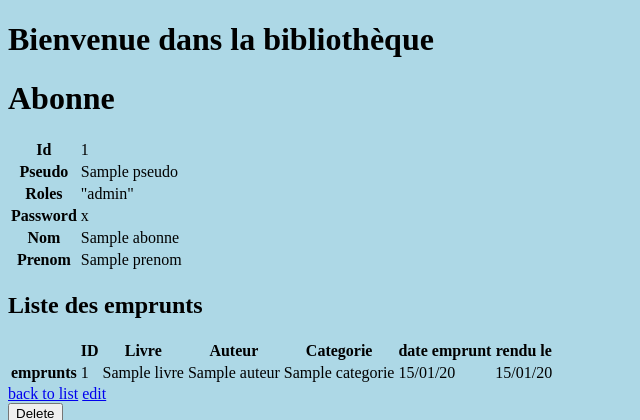
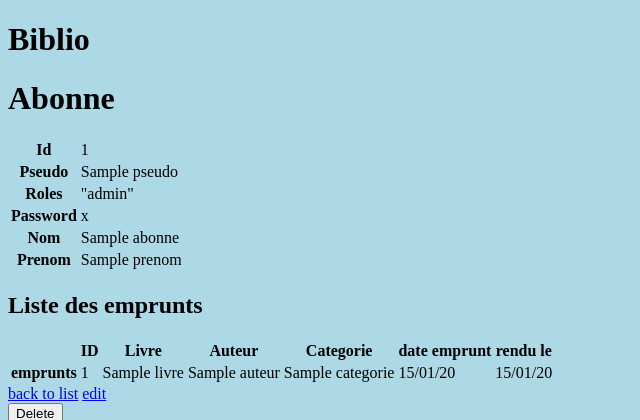
Before and after one commit to GuiguiBiju/Projetsf5, a Symfony app: template templates/abonne/show.html.twig in a window 1280 px wide. Shown: the part 115-535 px from the top of the page, without its empty margins (0-640 px from the left). Run offline with Twig, Linux system fonts and the light colour scheme; the template is opened without the code that fills it: most values are stand-ins (such as "Sample title", 1, 10 or a date in 2020); style sheets or scripts are compiled from the project's sources; some libraries are stand-ins or nearby versions.

Commit message:
block h1 modifié

```diff
--- a/templates/base.html.twig
+++ b/templates/base.html.twig
@@ -24,7 +24,7 @@
             {% endfor %}
         {% endfor %}
 
-            <h1>Bienvenue dans la bibliothèque</h1>
+            <h1>{% block h1 %} Biblio{% endblock %}</h1>
 
             {% block body %}
                 <p>Bonjour, {{prenom|capitalize}} </p> {# | désigne l'applicaion d'un filtre au sein d'un élément/variable, dans ce cas, on applique un filtre uppercase #}
--- a/templates/profil/index.html.twig
+++ b/templates/profil/index.html.twig
@@ -1,9 +1,8 @@
 {% extends 'base.html.twig' %}
 
 {% block title %}Profil Lecteur{% endblock %}
-
+{% block h1 %}Mon profil{% endblock %}
 {% block body %}
-     <h1>Mon profil</h1>
 
     <table class="table">
         <tbody>
```
